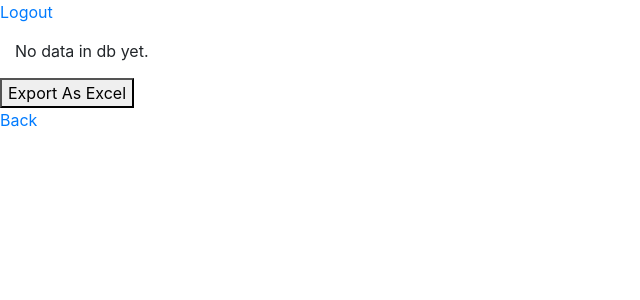
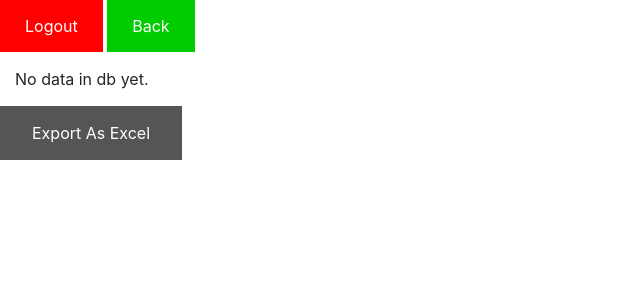
Before and after one commit to iedccoet/aifestregistration, a PHP site: page /webmanager/webmanager_startup.php in a window 1280 px wide. Shown: the top 300 px of the page, without its empty margins (0-640 px from the left). Run offline with PHP 8.4, Linux system fonts and the light colour scheme; the visitor is signed in with stand-in values (Sample User, id 1); data that the repository does not hold is empty.

Commit message:
Changes in design of webmanager

```diff
--- a/webmanager/search_group.php
+++ b/webmanager/search_group.php
@@ -17,13 +17,15 @@
 </head>
 <body>
 	<a href="logout.php" class="logout-link">Logout</a>
+	<a href="webmanager_select.php" class="back-link">Back</a>
+
 	<br/><br/>
 	<form action="search_group_print.php" method="post">
 		ENTER THE PROJECT NAME: <input type="text" name="term" id="term"/>
 		<input type="submit" value="Submit" id="submit"/>
 	</form>
 	<br/>
+	<br>
 
-	<a href="webmanager_select.php" class="logout-link">Back</a>
 </body>
 </html>
--- a/webmanager/search_startup.php
+++ b/webmanager/search_startup.php
@@ -16,12 +16,13 @@
 </head>
 <body>
 	<a href="logout.php" class="logout-link">Logout</a>
+	<a href="webmanager_select.php" class="back-link">Back To Menu</a>
+
 	<br/><br/>
 	<form action="search_startup_print.php" method="post">
 		Search: <input type="text" name="term" />
 		<input type="submit" value="Submit"/>
 	</form>
 	<br/>
-	<a href="webmanager_select.php" class="logout-link">Back To Menu</a>
-</body>
+	</body>
 </html>
--- a/webmanager/webmanager.css
+++ b/webmanager/webmanager.css
@@ -20,11 +20,65 @@ table, th, td {
 	width:500px;
 }
 
+.login-link:link, .login-link:visited, .logout-link:link, .logout-link:visited {
+  background-color: #f44336;
+  color: white;
+  padding: 14px 25px;
+  text-align: center;
+  text-decoration: none;
+  display: inline-block;
+}
+
+
+.login-link:hover, .login-link:active, .logout-link:hover, .logout-link:active {
+  background-color: red;
+}
+
+.back-link:link, .back-link:visited {
+  background-color: #00cc00;
+  color: white;
+  padding: 14px 25px;
+  text-align: center;
+  text-decoration: none;
+  display: inline-block;
+}
+
+
+.back-link:hover, .back-link:active,{
+  background-color: #00ff00;
+}
+
+.export-btn {
+  background-color: #4CAF50; /* Green */
+  border: none;
+  color: white;
+  padding: 15px 32px;
+  text-align: center;
+  text-decoration: none;
+  display: inline-block;
+  font-size: 16px;
+  cursor: pointer;
+  background-color: #555555;
+}
+
 @media screen and (max-width: 580px) {
       .button-control{
       	display: inline-block;
 		margin-top: 100px;
-		height:60px;
+		height:80px;
 		width:200px;
       }
+
+      .login-link,.logout-link{
+      	margin-top: 20px;
+      	margin-left: 20px;
+      }
+
+      .back-link{
+      	margin-left: 20px;
+      }
+
+      .export-btn{
+      	margin-left: 20px;
+      }
 }
--- a/webmanager/webmanager_register.php
+++ b/webmanager/webmanager_register.php
@@ -15,6 +15,7 @@
 
 <body>
 	<a href="logout.php" class="logout-link">Logout</a>
+	<a href="webmanager_select.php" class="back-link">Back</a>
 	<div class="table-control">
 		<?php
 			include_once('conn.php');
@@ -99,8 +100,8 @@
 	</div>
 
 	<form method="POST" action="download_register_2.php">
-		<button type="submit" name="export">Export As Excel</button>
+		<button type="submit" name="export" class="export-btn">Export As Excel</button>
 	</form>
-	<a href="webmanager_select.php" class="logout-link">Back</a>
+
 </body>
 </html>
--- a/webmanager/webmanager_select.php
+++ b/webmanager/webmanager_select.php
@@ -19,7 +19,7 @@
 		    header("Location:index.php");
 		 }
 	?>
-        <a href="logout.php" class="logout-link">Logout</a>
+        <a href="logout.php" class="login-link">Logout</a>
 		<div class="container">
 			<button onclick="location.href='webmanager_register.php'" class="btn btn-info button-control">REGISTER DB</button>
 			<button onclick="location.href='webmanager_startup.php'" class="btn btn-info button-control">STARTUP DB</button>
--- a/webmanager/webmanager_startup.php
+++ b/webmanager/webmanager_startup.php
@@ -15,6 +15,7 @@
 
 <body>
 	<a href="logout.php" class="logout-link">Logout</a>
+	<a href="webmanager_select.php" class="back-link">Back</a>
 	<div class="table-control">
 		<?php
 			include_once('conn.php');
@@ -72,8 +73,9 @@
 	</div>
 
 	<form method="POST" action="download_startup.php">
-		<button type="submit" name="export">Export As Excel</button>
+		<button type="submit" name="export" class="export-btn">Export As Excel</button>
 	</form>
-	<a href="webmanager_select.php" class="logout-link">Back</a>
+
+
 </body>
 </html>
```
Also changed, not shown: webmanager/search_group_print.php (+6 -6 lines), webmanager/search_startup_print.php (+5 -6 lines).
